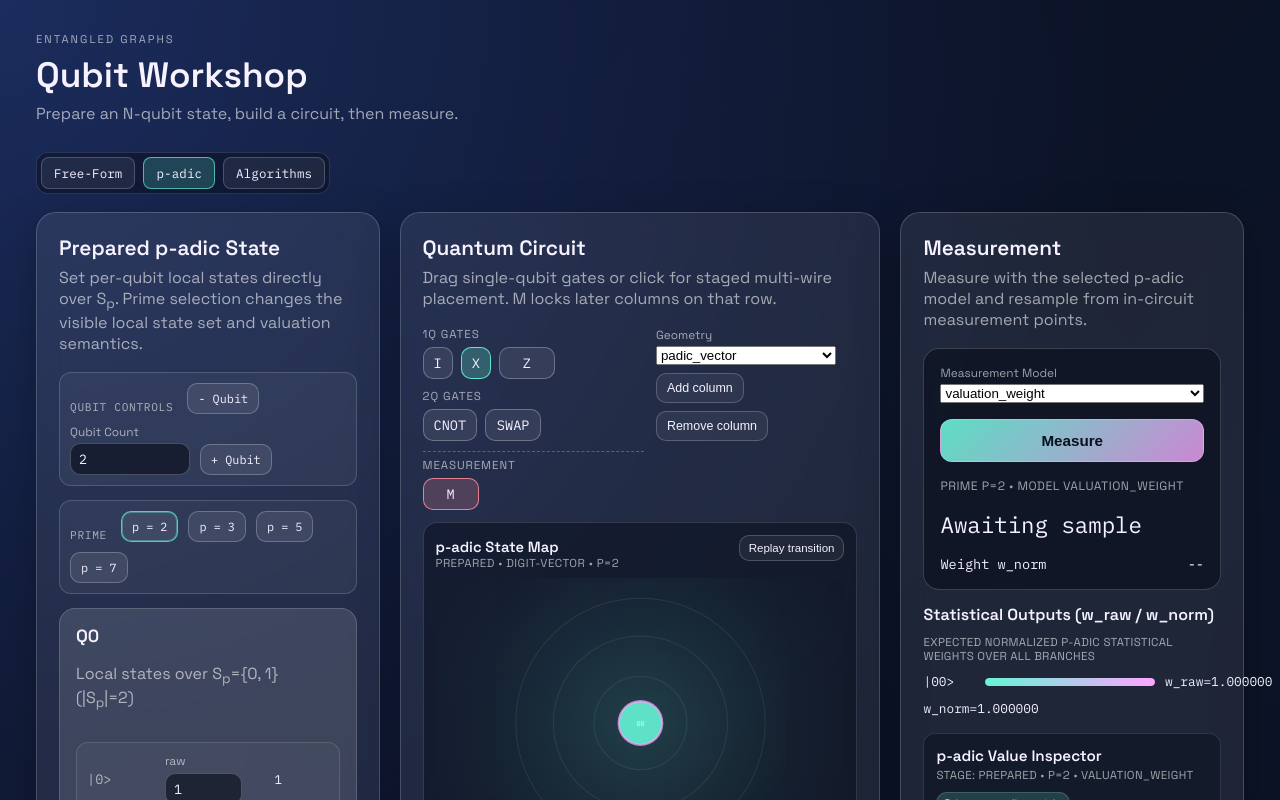
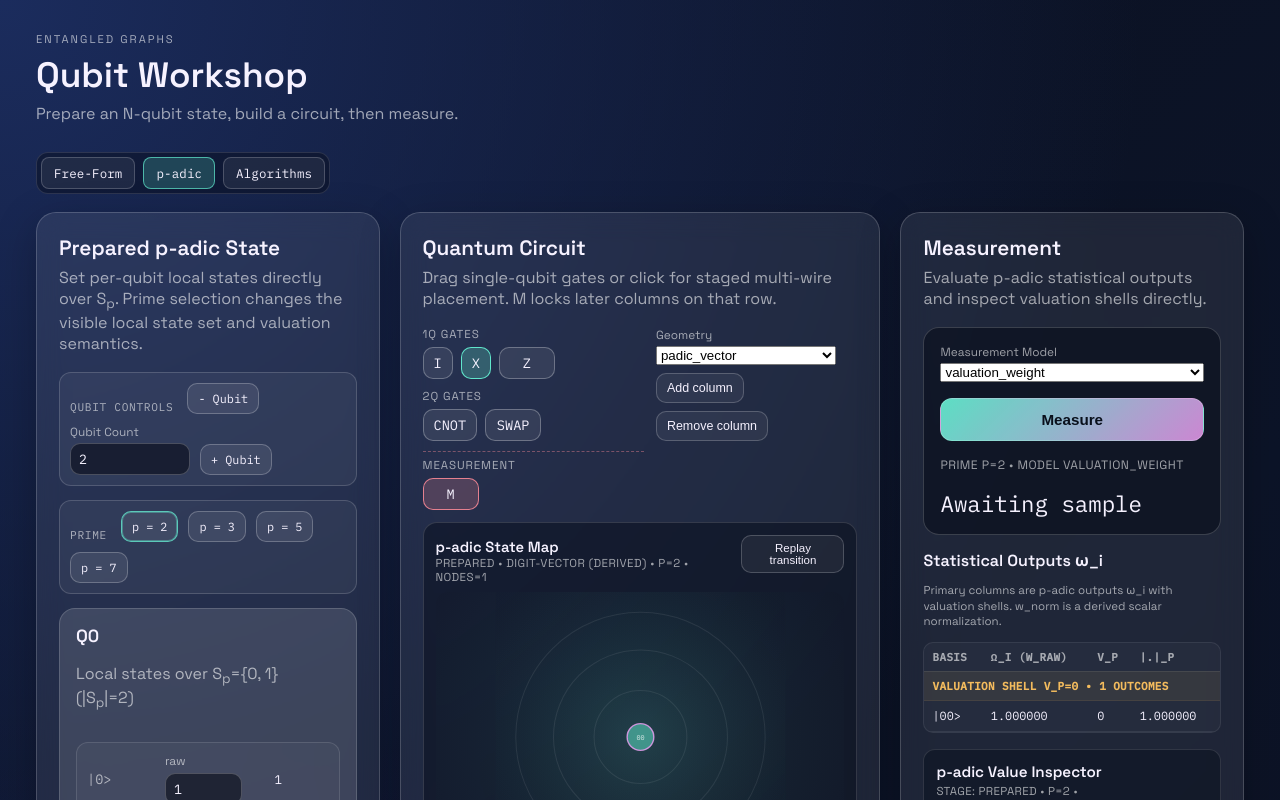
Before and after one commit to nomicflux/entangled-graphs, a Vue app: page / in a window 1280 px wide. Both pictures are taken after a click on the button "p-adic". Shown: the top 800 px of the page. Built offline with nearby package versions, Linux system fonts and the light colour scheme.

Commit message:
Realign p-adic visuals to valuation-shell outputs

```diff
--- a/src/components/padic/PAdicMeasurementPanel.vue
+++ b/src/components/padic/PAdicMeasurementPanel.vue
@@ -2,7 +2,7 @@
   <section class="panel">
     <div class="panel-header">
       <h2>Measurement</h2>
-      <p>Measure with the selected p-adic model and resample from in-circuit measurement points.</p>
+      <p>Evaluate p-adic statistical outputs and inspect valuation shells directly.</p>
     </div>
 
     <div class="measurement-card">
@@ -18,29 +18,66 @@
       <button class="measure-btn" @click="takeMeasurement">Measure</button>
       <p class="measurement-context">Prime p={{ state.pAdic.prime }} • Model {{ state.pAdic.measurementModel }}</p>
       <p class="measurement-outcome">{{ latestBasis ? `|${latestBasis}>` : "Awaiting sample" }}</p>
-      <div class="measurement-readout">
+      <div v-if="latestRow" class="measurement-readout">
         <div class="readout-row">
-          <span class="label">Weight w_norm</span>
-          <span class="value">{{ latestProbability === null ? "--" : formatScalar(latestProbability) }}</span>
+          <span class="label">ω_i (w_raw)</span>
+          <span class="value">{{ formatScalar(latestRow.wRaw) }}</span>
+        </div>
+        <div class="readout-row">
+          <span class="label">v_p / |.|_p</span>
+          <span class="value">{{ formatValuation(latestRow.valuation) }} / {{ formatScalar(latestRow.norm) }}</span>
+        </div>
+        <div class="readout-row">
+          <span class="label">unit class</span>
+          <span class="value">{{ residueClassLabel(latestRow.unitResidue) }}</span>
+        </div>
+        <div class="readout-row">
+          <span class="label">w_norm (Derived)</span>
+          <span class="value">{{ formatScalar(latestRow.wNorm) }}</span>
         </div>
       </div>
     </div>
 
     <div class="probability-list">
-      <h3>Statistical Outputs (w_raw / w_norm)</h3>
+      <h3>Statistical Outputs ω_i</h3>
       <p class="distribution-context">{{ distributionContext }}</p>
-      <div
-        v-for="entry in displayedDistribution"
-        :key="entry.basis"
-        class="prob-row"
-        :class="{ 'is-highlighted': highlightBasis === entry.basis }"
-      >
-        <span>|{{ entry.basis }}></span>
-        <div class="prob-bar-wrap">
-          <div class="prob-bar" :style="{ width: `${entry.probability * 100}%` }"></div>
-        </div>
-        <span>w_raw={{ formatScalar(rawWeightForBasis(entry.basis)) }}</span>
-        <span>w_norm={{ formatScalar(entry.probability) }}</span>
+      <div class="padic-output-wrap">
+        <table class="padic-output-table">
+          <thead>
+            <tr>
+              <th>Basis</th>
+              <th>ω_i (w_raw)</th>
+              <th>v_p</th>
+              <th>|.|_p</th>
+              <th>unit class</th>
+              <th>digits (base p)</th>
+              <th>w_norm (Derived)</th>
+            </tr>
+          </thead>
+          <tbody v-for="shell in groupedRows" :key="shell.key">
+            <tr class="padic-shell-heading">
+              <th colspan="7">valuation shell {{ shellLabel(shell.valuation) }} • {{ shell.rows.length }} outcomes</th>
+            </tr>
+            <tr
+              v-for="row in shell.rows"
+              :key="row.basis"
+              class="padic-output-row"
+              :class="{
+                'is-highlighted': highlightBasis === row.basis,
+                selected: state.pAdic.selectedBasis === row.basis,
+              }"
+              @click="selectOutcomeBasis(row.basis)"
+            >
+              <td>|{{ row.basis }}></td>
+              <td>{{ formatScalar(row.wRaw) }}</td>
+              <td>{{ formatValuation(row.valuation) }}</td>
+              <td>{{ formatScalar(row.norm) }}</td>
+              <td>{{ residueClassLabel(row.unitResidue) }}</td>
+              <td>{{ row.digits.join(" ") }}</td>
+              <td>{{ formatScalar(row.wNorm) }}</td>
+            </tr>
+          </tbody>
+        </table>
       </div>
     </div>
 
@@ -70,7 +107,7 @@
       <ul v-else class="history-list">
         <li v-for="(entry, index) in history" :key="index">
           <span>|{{ entry.basis }}></span>
-          <span>{{ formatScalar(probabilityForBasis(entry.basis)) }} w_norm</span>
+          <span>{{ formatScalar(wNormForBasis(entry.basis)) }} w_norm</span>
           <p v-if="entry.path.length > 0" class="history-path">{{ entry.path }}</p>
         </li>
       </ul>
@@ -80,7 +117,13 @@
 
 <script setup lang="ts">
 import { computed, onUnmounted, ref, watch } from "vue";
-import { measurement_distribution_for_padic_ensemble, p_adic_raw_weight_totals_for_ensemble, sample_padic_circuit_run } from "../../quantum";
+import {
+  measurement_distribution_for_padic_ensemble,
+  p_adic_norm_from_real,
+  p_adic_raw_weight_totals_for_ensemble,
+  p_adic_valuation_from_real,
+  sample_padic_circuit_run,
+} from "../../quantum";
 import type { BasisLabel, BasisProbability } from "../../types";
 import type { PAdicCircuitMeasurementOutcome } from "../../quantum";
 import { PADIC_MEASUREMENT_MODELS } from "../../padic-config";
@@ -98,6 +141,16 @@ import {
 } from "../../state";
 import PAdicValueInspector from "./PAdicValueInspector.vue";
 
+type PAdicOutcomeRow = {
+  basis: BasisLabel;
+  wRaw: number;
+  wNorm: number;
+  valuation: number;
+  norm: number;
+  unitResidue: number | null;
+  digits: number[];
+};
+
 const latestBasis = ref<BasisLabel | null>(null);
 const history = ref<Array<{ basis: BasisLabel; path: string }>>([]);
 const highlightBasis = ref<BasisLabel | null>(null);
@@ -109,27 +162,79 @@ let highlightTimer: ReturnType<typeof setTimeout> | undefined;
 
 const displayedDistribution = computed(() => sampledDistribution.value ?? pAdicFinalDistribution.value);
 const distributionContext = computed(() =>
-  sampledDistribution.value === null ? "Expected normalized p-adic statistical weights over all branches" : "Sampled branch from latest run",
+  sampledDistribution.value === null
+    ? "Primary columns are p-adic outputs ω_i with valuation shells. w_norm is a derived scalar normalization."
+    : "Sampled branch from latest run",
 );
 const finalRawWeightByBasis = computed(() =>
   p_adic_raw_weight_totals_for_ensemble(pAdicFinalEnsemble.value, state.pAdic.prime, state.pAdic.measurementModel),
 );
 const displayedRawWeights = computed(() => sampledRawWeights.value ?? finalRawWeightByBasis.value);
-const probabilityByBasis = computed(() => {
-  const table = new Map<BasisLabel, number>();
-  for (const entry of displayedDistribution.value) {
-    table.set(entry.basis, entry.probability);
+const statisticalRows = computed<ReadonlyArray<PAdicOutcomeRow>>(() => {
+  const rows = displayedDistribution.value.map((entry) => {
+    const wRaw = displayedRawWeights.value.get(entry.basis) ?? 0;
+    return {
+      basis: entry.basis,
+      wRaw,
+      wNorm: entry.probability,
+      valuation: p_adic_valuation_from_real(wRaw, state.pAdic.prime),
+      norm: p_adic_norm_from_real(wRaw, state.pAdic.prime),
+      unitResidue: unitResidueFromRaw(wRaw, state.pAdic.prime),
+      digits: digitsFromBasis(entry.basis),
+    };
+  });
+
+  rows.sort((left, right) => {
+    const leftValuation = Number.isFinite(left.valuation) ? left.valuation : Number.POSITIVE_INFINITY;
+    const rightValuation = Number.isFinite(right.valuation) ? right.valuation : Number.POSITIVE_INFINITY;
+    if (leftValuation !== rightValuation) {
+      return leftValuation - rightValuation;
+    }
+
+    const leftResidue = left.unitResidue ?? Number.POSITIVE_INFINITY;
+    const rightResidue = right.unitResidue ?? Number.POSITIVE_INFINITY;
+    if (leftResidue !== rightResidue) {
+      return leftResidue - rightResidue;
+    }
+
+    return left.basis.localeCompare(right.basis);
+  });
+
+  return rows;
+});
+const rowsByBasis = computed(() => {
+  const table = new Map<BasisLabel, PAdicOutcomeRow>();
+  for (const row of statisticalRows.value) {
+    table.set(row.basis, row);
   }
   return table;
 });
-const latestProbability = computed(() => {
-  if (latestBasis.value === null) {
-    return null;
+const groupedRows = computed(() => {
+  const grouped = new Map<string, { key: string; valuation: number; rows: PAdicOutcomeRow[] }>();
+  for (const row of statisticalRows.value) {
+    const valuation = Number.isFinite(row.valuation) ? row.valuation : Number.POSITIVE_INFINITY;
+    const key = Number.isFinite(valuation) ? String(valuation) : "inf";
+    const shell = grouped.get(key) ?? {
+      key,
+      valuation,
+      rows: [],
+    };
+    shell.rows.push(row);
+    grouped.set(key, shell);
   }
-  return probabilityByBasis.value.get(latestBasis.value) ?? null;
+
+  return [...grouped.values()].sort((left, right) => {
+    const leftValue = Number.isFinite(left.valuation) ? left.valuation : Number.POSITIVE_INFINITY;
+    const rightValue = Number.isFinite(right.valuation) ? right.valuation : Number.POSITIVE_INFINITY;
+    return leftValue - rightValue;
+  });
 });
+const latestRow = computed(() => (latestBasis.value === null ? null : rowsByBasis.value.get(latestBasis.value) ?? null));
 
 const formatScalar = (value: number): string => {
+  if (!Number.isFinite(value)) {
+    return value > 0 ? "+∞" : "-∞";
+  }
   if (value === 0) {
     return "0";
   }
@@ -138,11 +243,21 @@ const formatScalar = (value: number): string => {
   }
   return value.toFixed(6);
 };
-const probabilityForBasis = (basis: BasisLabel): number => probabilityByBasis.value.get(basis) ?? 0;
-const rawWeightForBasis = (basis: BasisLabel): number => displayedRawWeights.value.get(basis) ?? 0;
+const formatValuation = (value: number): string => {
+  if (!Number.isFinite(value)) {
+    return "+∞";
+  }
+  return Number.isInteger(value) ? String(value) : value.toFixed(4);
+};
+const shellLabel = (valuation: number): string => (Number.isFinite(valuation) ? `v_p=${formatValuation(valuation)}` : "v_p=+∞");
+const wNormForBasis = (basis: BasisLabel): number => rowsByBasis.value.get(basis)?.wNorm ?? 0;
+const residueClassLabel = (residue: number | null): string => (residue === null ? "0" : `u ≡ ${residue} (mod ${state.pAdic.prime})`);
 const formatPath = (outcomes: ReadonlyArray<{ wire: number; value: number }>): string =>
   outcomes.map((outcome) => `M(q${outcome.wire})=${outcome.value}`).join("  ");
 const formatMeasurementPoint = (entry: PAdicCircuitMeasurementOutcome): string => `t${entry.column} • M(q${entry.wire})=${entry.value}`;
+const selectOutcomeBasis = (basis: BasisLabel): void => {
+  setPAdicSelectedBasis(state.pAdic.selectedBasis === basis ? null : basis);
+};
 
 const applySampledRun = (sampled: ReturnType<typeof sample_padic_circuit_run>): void => {
   latestRunOutcomes.value = [...sampled.outcomes];
@@ -216,4 +331,29 @@ onUnmounted(() => {
     clearTimeout(highlightTimer);
   }
 });
+
+const digitsFromBasis = (basis: string): number[] =>
+  [...basis].map((digit) => {
+    const parsed = Number.parseInt(digit, 10);
+    return Number.isInteger(parsed) ? parsed : 0;
+  });
+
+const unitResidueFromRaw = (raw: number, prime: number): number | null => {
+  if (!Number.isFinite(raw) || raw === 0) {
+    return null;
+  }
+
+  const valuation = p_adic_valuation_from_real(raw, prime);
+  if (!Number.isFinite(valuation)) {
+    return null;
+  }
+
+  const unit = raw * Math.pow(prime, valuation);
+  if (!Number.isFinite(unit)) {
+    return null;
+  }
+
+  const quantized = Math.round(unit * 1_000_000);
+  return ((quantized % prime) + prime) % prime;
+};
 </script>
--- a/src/components/padic/PAdicStateMap.vue
+++ b/src/components/padic/PAdicStateMap.vue
@@ -3,7 +3,7 @@
     <div class="padic-state-map-head">
       <div>
         <h3>p-adic State Map</h3>
-        <p>{{ stageLabel }} • {{ geometryModeLabel }} • p={{ prime }}</p>
+        <p>{{ stageLabel }} • {{ geometryModeLabel }} • p={{ prime }} • nodes={{ nodes.length }}</p>
       </div>
       <button class="column-btn padic-replay-btn" type="button" :disabled="!canReplay" @click="replayTransition">
         Replay transition
@@ -53,7 +53,7 @@
         :style="edgeStyle(edge.weight, edge.delta)"
       >
         <title>
-          {{ edge.basis }}: Δw_p={{ edge.delta.toFixed(4) }}
+          {{ edge.basis }}: Δw_norm={{ edge.delta.toFixed(6) }}
         </title>
       </line>
 
@@ -61,13 +61,14 @@
         <circle
           :cx="xFor(node.point.x)"
           :cy="yFor(node.point.y)"
-          :r="nodeRadius(node.weight)"
+          :r="nodeRadius(node.norm)"
           :class="{ selected: selectedBasis === node.basis }"
           :style="nodeStyle(node.weight, node.norm)"
         >
           <title>
-            |{{ node.basis }}>: w_p={{ node.weight.toFixed(4) }}, v_p={{ formatValuation(node.valuation) }},
-            residue={{ node.residue }}, digits={{ node.digits.join(' ') }}
+            |{{ node.basis }}>: ω_i={{ formatScalar(node.rawWeight) }}, w_norm={{ formatScalar(node.weight) }},
+            v_p={{ formatValuation(node.valuation) }}, |.|_p={{ formatScalar(node.norm) }},
+            residue={{ node.residue }}, digits={{ node.digits.join(" ") }}
           </title>
         </circle>
         <text
@@ -83,10 +84,10 @@
 
     <div v-if="geometryMode === 'valuation_ring'" class="padic-map-legend">
       <p>
-        <strong>Valuation-Ring:</strong> radius encodes valuation-derived norm, angle encodes residue class mod p.
+        <strong>Valuation-Ring:</strong> radius encodes |ω_i|_p shell and angle encodes residue class mod p.
       </p>
       <p class="muted">
-        Rings shown for the current stage: {{ valuationSummary }}
+        Shells shown for the current stage: {{ valuationSummary }}
       </p>
     </div>
   </section>
@@ -121,7 +122,7 @@ const emit = defineEmits<{
 const nodes = computed<ReadonlyArray<PAdicVisualizationNode>>(() => props.stage?.nodes ?? []);
 const transitions = computed<ReadonlyArray<PAdicVisualizationTransition>>(() => props.stage?.transitions ?? []);
 const geometryMode = computed<PAdicGeometryMode>(() => props.stage?.geometryMode ?? "padic_vector");
-const geometryModeLabel = computed(() => (geometryMode.value === "padic_vector" ? "Digit-Vector" : "Valuation-Ring"));
+const geometryModeLabel = computed(() => (geometryMode.value === "padic_vector" ? "Digit-Vector (Derived)" : "Valuation-Ring"));
 const residueAngles = computed(() =>
   Array.from({ length: Math.max(2, props.prime) }, (_, residue) => ({
     residue,
@@ -248,12 +249,12 @@ const canReplay = computed(() => nodes.value.length > 0 && fromNodes.value.lengt
 const xFor = (x: number): number => 50 + (x * 42);
 const yFor = (y: number): number => 50 - (y * 42);
 
-const nodeRadius = (weight: number): number => 1.7 + (Math.min(1, Math.max(0, weight)) * 5.8);
+const nodeRadius = (norm: number): number => 1.7 + (normScale(norm) * 5.8);
 
 const nodeStyle = (weight: number, norm: number): Record<string, string> => ({
-  fill: `rgba(102, 245, 214, ${0.18 + (Math.min(1, weight) * 0.72)})`,
-  stroke: `rgba(252, 165, 255, ${0.25 + (Math.min(1, norm) * 0.45)})`,
-  strokeWidth: `${0.18 + (Math.min(1, weight) * 0.6)}`,
+  fill: `rgba(102, 245, 214, ${0.15 + (normScale(norm) * 0.65)})`,
+  stroke: `rgba(252, 165, 255, ${0.22 + (Math.min(1, weight) * 0.55)})`,
+  strokeWidth: `${0.18 + (normScale(norm) * 0.6)}`,
 });
 
 const edgeStyle = (weight: number, delta: number): Record<string, string> => ({
@@ -268,6 +269,24 @@ const formatValuation = (value: number): string => {
   }
   return Number.isInteger(value) ? String(value) : value.toFixed(3);
 };
+const formatScalar = (value: number): string => {
+  if (!Number.isFinite(value)) {
+    return value > 0 ? "+∞" : "-∞";
+  }
+  if (value === 0) {
+    return "0";
+  }
+  if (Math.abs(value) < 1e-6 || Math.abs(value) > 1e4) {
+    return value.toExponential(3);
+  }
+  return value.toFixed(6);
+};
+const normScale = (norm: number): number => {
+  if (!Number.isFinite(norm) || norm <= 0) {
+    return 0;
+  }
+  return Math.min(1, norm / (1 + norm));
+};
 
 const emitSelect = (basis: string) => {
   emit("select-basis", props.selectedBasis === basis ? null : basis);
--- a/src/components/padic/PAdicValueInspector.vue
+++ b/src/components/padic/PAdicValueInspector.vue
@@ -2,42 +2,41 @@
   <section class="padic-inspector">
     <div class="padic-inspector-head">
       <h3>p-adic Value Inspector</h3>
-      <p>Stage: {{ stageLabel }} • p={{ prime }} • {{ measurementModel }}</p>
+      <p>Stage: {{ stageLabel }} • p={{ prime }} • model={{ measurementModel }}</p>
     </div>
-
-    <div class="padic-inspector-badges">
-      <span class="padic-badge primary">Primary p-adic metric</span>
-      <span class="padic-badge derived">Derived model metric</span>
-    </div>
+    <p class="padic-inspector-context">Primary: ω_i (w_raw), v_p, |.|_p, unit class, base-p digits. Derived: w_norm.</p>
 
     <div class="padic-table-wrap">
       <table class="padic-value-table">
         <thead>
           <tr>
             <th>Basis</th>
-            <th>w_raw</th>
-            <th>w_p</th>
+            <th>ω_i (w_raw)</th>
             <th>v_p</th>
             <th>|.|_p</th>
-            <th>Residue</th>
+            <th>unit class</th>
             <th>Digits (base p)</th>
+            <th>w_norm (Derived)</th>
           </tr>
         </thead>
-        <tbody>
+        <tbody v-for="shell in groupedRows" :key="shell.key">
+          <tr class="padic-shell-heading">
+            <th colspan="7">valuation shell {{ shellLabel(shell.valuation) }} • {{ shell.rows.length }} outcomes</th>
+          </tr>
           <tr
-            v-for="node in nodes"
-            :key="node.basis"
+            v-for="row in shell.rows"
+            :key="row.basis"
             class="padic-value-row"
-            :class="{ selected: selectedBasis === node.basis }"
-            @click="handleRowClick(node.basis)"
+            :class="{ selected: selectedBasis === row.basis }"
+            @click="handleRowClick(row.basis)"
           >
-            <td>|{{ node.basis }}></td>
-            <td>{{ formatWeight(node.rawWeight) }}</td>
-            <td>{{ formatPercent(node.weight) }}</td>
-            <td>{{ formatValuation(node.valuation) }}</td>
-            <td>{{ formatWeight(node.norm) }}</td>
-            <td>{{ node.residue }}</td>
-            <td>{{ node.digits.join(" ") }}</td>
+            <td>|{{ row.basis }}></td>
+            <td>{{ formatWeight(row.rawWeight) }}</td>
+            <td>{{ formatValuation(row.valuation) }}</td>
+            <td>{{ formatWeight(row.norm) }}</td>
+            <td>{{ residueClassLabel(row.unitResidue) }}</td>
+            <td>{{ row.digits.join(" ") }}</td>
+            <td>{{ formatScalar(row.weight) }}</td>
           </tr>
         </tbody>
       </table>
@@ -47,9 +46,11 @@
       <template v-if="selectedNode">
         <p><strong>Selected:</strong> |{{ selectedNode.basis }}></p>
         <p><strong>Point:</strong> ({{ selectedNode.point.x.toFixed(3) }}, {{ selectedNode.point.y.toFixed(3) }})</p>
-        <p><strong>Raw -> normalized:</strong> {{ formatWeight(selectedNode.rawWeight) }} -> {{ formatPercent(selectedNode.weight) }}</p>
-        <p><strong>Valuation / norm:</strong> v_p={{ formatValuation(selectedNode.valuation) }}, |.|_p={{ formatWeight(selectedNode.norm) }}</p>
-        <p><strong>Residue / digits:</strong> {{ selectedNode.residue }} • {{ selectedNode.digits.join(" ") }}</p>
+        <p><strong>ω_i:</strong> {{ formatWeight(selectedNode.rawWeight) }}</p>
+        <p><strong>v_p / |.|_p:</strong> {{ formatValuation(selectedNode.valuation) }} / {{ formatWeight(selectedNode.norm) }}</p>
+        <p><strong>unit class:</strong> {{ residueClassLabel(unitResidueFromRaw(selectedNode.rawWeight, selectedNode.valuation)) }}</p>
+        <p><strong>base-p digits:</strong> {{ selectedNode.digits.join(" ") }}</p>
+        <p><strong>w_norm (Derived):</strong> {{ formatScalar(selectedNode.weight) }}</p>
       </template>
       <p v-else class="muted">Select a basis row to inspect detailed p-adic values.</p>
     </div>
@@ -57,6 +58,7 @@
 </template>
 
 <script setup lang="ts">
+import { computed } from "vue";
 import type { PAdicMeasurementModel } from "../../padic-config";
 import type { PAdicVisualizationNode } from "../../types";
 
@@ -73,7 +75,55 @@ const emit = defineEmits<{
   (e: "select-basis", basis: string | null): void;
 }>();
 
-const formatPercent = (value: number): string => `${(value * 100).toFixed(2)}%`;
+type PAdicInspectorRow = PAdicVisualizationNode & {
+  unitResidue: number | null;
+};
+
+const groupedRows = computed(() => {
+  const grouped = new Map<string, { key: string; valuation: number; rows: PAdicInspectorRow[] }>();
+  const rows = props.nodes
+    .map((node) => ({
+      ...node,
+      unitResidue: unitResidueFromRaw(node.rawWeight, node.valuation),
+    }))
+    .sort((left, right) => {
+      const leftValuation = Number.isFinite(left.valuation) ? left.valuation : Number.POSITIVE_INFINITY;
+      const rightValuation = Number.isFinite(right.valuation) ? right.valuation : Number.POSITIVE_INFINITY;
+      if (leftValuation !== rightValuation) {
+        return leftValuation - rightValuation;
+      }
+      const leftResidue = left.unitResidue ?? Number.POSITIVE_INFINITY;
+      const rightResidue = right.unitResidue ?? Number.POSITIVE_INFINITY;
+      if (leftResidue !== rightResidue) {
+        return leftResidue - rightResidue;
+      }
+      return left.basis.localeCompare(right.basis);
+    });
+
+  for (const row of rows) {
+    const valuation = Number.isFinite(row.valuation) ? row.valuation : Number.POSITIVE_INFINITY;
+    const key = Number.isFinite(valuation) ? String(valuation) : "inf";
+    const shell = grouped.get(key) ?? { key, valuation, rows: [] };
+    shell.rows.push(row);
+    grouped.set(key, shell);
+  }
+
+  return [...grouped.values()].sort((left, right) => {
+    const leftValue = Number.isFinite(left.valuation) ? left.valuation : Number.POSITIVE_INFINITY;
+    const rightValue = Number.isFinite(right.valuation) ? right.valuation : Number.POSITIVE_INFINITY;
+    return leftValue - rightValue;
+  });
+});
+
+const formatScalar = (value: number): string => {
+  if (value === 0) {
+    return "0";
+  }
+  if (Math.abs(value) < 1e-6 || Math.abs(value) > 1e4) {
+    return value.toExponential(3);
+  }
+  return value.toFixed(6);
+};
 const formatWeight = (value: number): string => {
   if (value === 0) {
     return "0";
@@ -93,8 +143,24 @@ const formatValuation = (value: number): string => {
   }
   return Number.isInteger(value) ? String(value) : value.toFixed(4);
 };
+const shellLabel = (valuation: number): string => (Number.isFinite(valuation) ? `v_p=${formatValuation(valuation)}` : "v_p=+∞");
+const residueClassLabel = (residue: number | null): string => (residue === null ? "0" : `u ≡ ${residue} (mod ${props.prime})`);
 
 const handleRowClick = (basis: string) => {
   emit("select-basis", props.selectedBasis === basis ? null : basis);
 };
+
+const unitResidueFromRaw = (rawWeight: number, valuation: number): number | null => {
+  if (!Number.isFinite(rawWeight) || rawWeight === 0 || !Number.isFinite(valuation)) {
+    return null;
+  }
+
+  const unit = rawWeight * Math.pow(props.prime, valuation);
+  if (!Number.isFinite(unit)) {
+    return null;
+  }
+
+  const quantized = Math.round(unit * 1_000_000);
+  return ((quantized % props.prime) + props.prime) % props.prime;
+};
 </script>
--- a/src/styles/measurement-panel.css
+++ b/src/styles/measurement-panel.css
@@ -24,7 +24,10 @@
 
 .measurement-readout {
   display: grid;
-  gap: 8px;
+  gap: 6px;
+  padding: 8px;
+  border-radius: 10px;
+  background: rgba(255, 255, 255, 0.04);
 }
 
 .measurement-context {
@@ -45,7 +48,7 @@
   display: flex;
   justify-content: space-between;
   font-family: "IBM Plex Mono", monospace;
-  font-size: 0.85rem;
+  font-size: 0.78rem;
 }
 
 .measurement-visual {
@@ -60,7 +63,7 @@
 .probability-list {
   margin-top: 14px;
   display: grid;
-  gap: 8px;
+  gap: 10px;
 }
 
 .probability-list h3 {
@@ -72,18 +75,61 @@
   margin: 0 0 2px;
   font-size: 0.72rem;
   color: var(--muted);
-  letter-spacing: 0.03em;
-  text-transform: uppercase;
+  line-height: 1.35;
 }
 
-.prob-row.is-highlighted {
-  background: rgba(102, 245, 214, 0.12);
-  border-radius: 8px;
-  padding: 4px 6px;
+.padic-output-wrap {
+  overflow-x: auto;
+  border-radius: 10px;
+  border: 1px solid rgba(255, 255, 255, 0.08);
+  background: rgba(255, 255, 255, 0.03);
 }
 
-.prob-row.is-highlighted .prob-bar {
-  box-shadow: 0 0 14px rgba(102, 245, 214, 0.55);
+.padic-output-table {
+  width: 100%;
+  min-width: 700px;
+  border-collapse: collapse;
+  font-family: "IBM Plex Mono", monospace;
+  font-size: 0.74rem;
+}
+
+.padic-output-table th,
+.padic-output-table td {
+  text-align: left;
+  white-space: nowrap;
+  padding: 7px 8px;
+  border-bottom: 1px solid rgba(255, 255, 255, 0.08);
+}
+
+.padic-output-table thead th {
+  font-size: 0.68rem;
+  color: var(--muted);
+  text-transform: uppercase;
+  letter-spacing: 0.04em;
+}
+
+.padic-shell-heading th {
+  font-size: 0.69rem;
+  color: rgba(255, 196, 96, 0.95);
+  background: rgba(255, 196, 96, 0.08);
+  text-transform: uppercase;
+  letter-spacing: 0.03em;
+}
+
+.padic-output-row {
+  cursor: pointer;
+}
+
+.padic-output-row:hover {
+  background: rgba(255, 255, 255, 0.05);
+}
+
+.padic-output-row.selected {
+  background: rgba(102, 245, 214, 0.14);
+}
+
+.padic-output-row.is-highlighted {
+  background: rgba(252, 165, 255, 0.12);
 }
 
 .history-list {
@@ -175,26 +221,11 @@
   letter-spacing: 0.03em;
 }
 
-.padic-inspector-badges {
-  display: flex;
-  gap: 8px;
-  flex-wrap: wrap;
-}
-
-.padic-badge {
-  font-size: 0.68rem;
-  padding: 3px 7px;
-  border-radius: 999px;
-  border: 1px solid rgba(255, 255, 255, 0.15);
-  letter-spacing: 0.02em;
-}
-
-.padic-badge.primary {
-  background: rgba(102, 245, 214, 0.18);
-}
-
-.padic-badge.derived {
-  background: rgba(255, 196, 96, 0.18);
+.padic-inspector-context {
+  margin: 0;
+  font-size: 0.72rem;
+  color: var(--muted);
+  line-height: 1.35;
 }
 
 .padic-table-wrap {
@@ -215,6 +246,10 @@
   text-align: left;
   border-bottom: 1px solid rgba(255, 255, 255, 0.08);
   white-space: nowrap;
+}
+
+.padic-shell-heading th {
+  border-bottom: 1px solid rgba(255, 196, 96, 0.15);
 }
 
 .padic-value-row {
```
